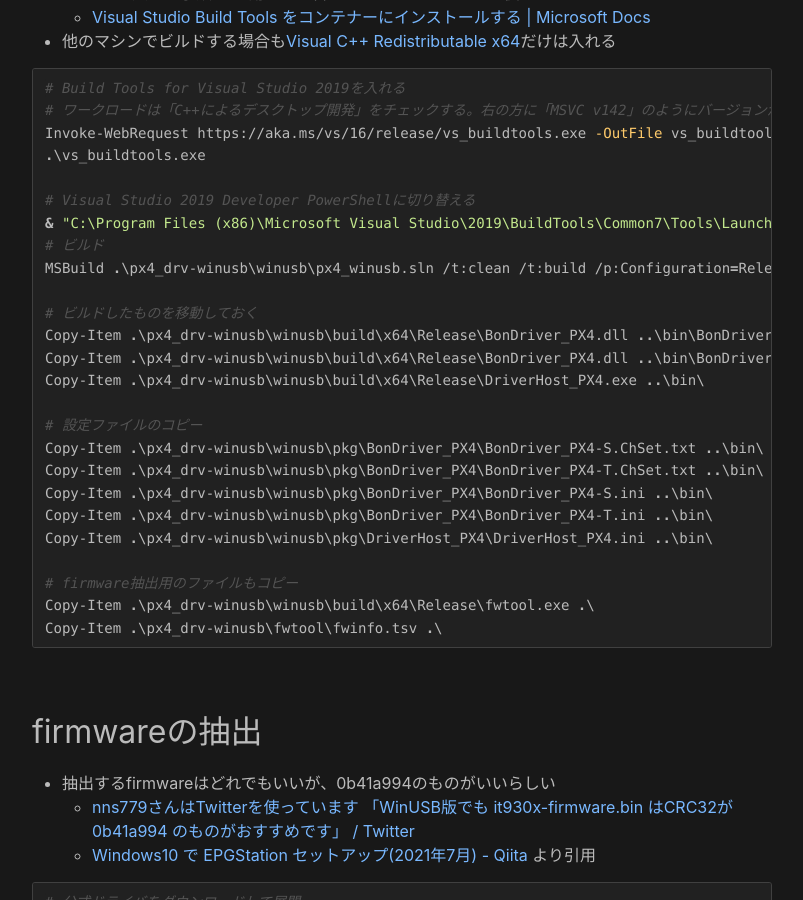
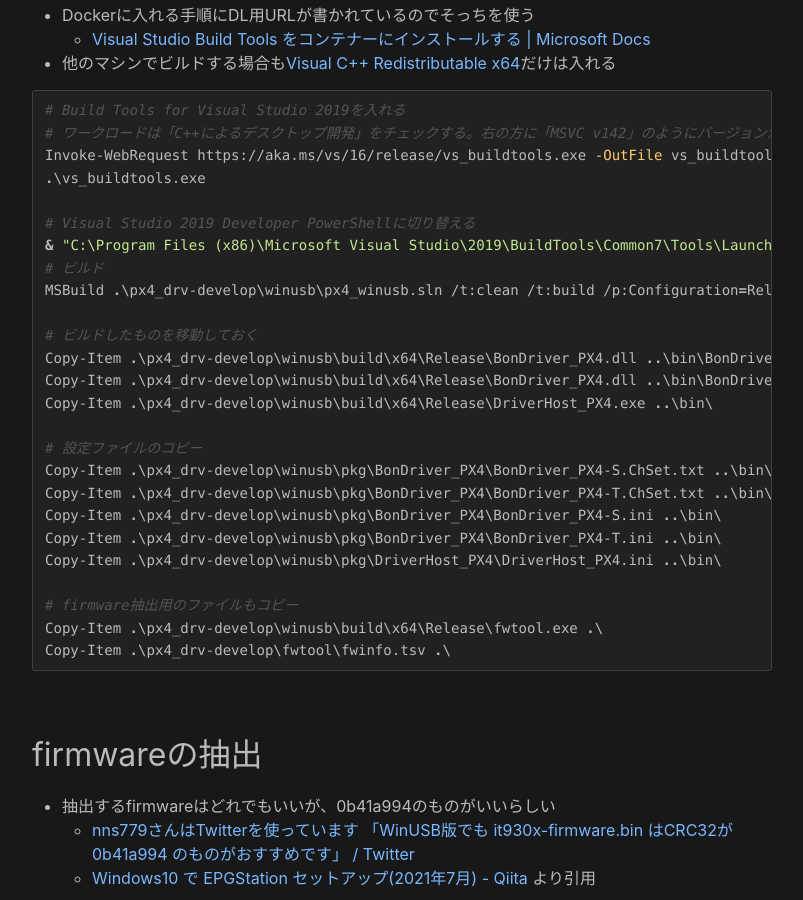
Before and after one commit to maeda577/maeda577.github.io, a Jekyll site: the page built from _posts/2021-07-18-hyperv-server-px4drv.md, in a window 1280 px wide and 900 px high, scrolled down 2758 px. Shown: the whole window, without its empty margins (238-1041 px from the left). Built offline with Jekyll 4.4.1, drawn with Linux system fonts in a browser that asks for light colours; some of the changed text lies outside the part shown.

Commit message:
記事修正

````diff
--- a/_posts/2021-07-18-hyperv-server-px4drv.md
+++ b/_posts/2021-07-18-hyperv-server-px4drv.md
@@ -33,8 +33,9 @@ mkdir C:\DTV\work\inf
 # 以降の作業は全てworkで行う
 cd C:\DTV\work
 
-# px4_drvのwinusbブランチをダウンロードしてくる
-Invoke-WebRequest https://github.com/nns779/px4_drv/archive/refs/heads/winusb.zip -OutFile px4_drv.zip
+# px4_drvのdevelopブランチをダウンロードしてくる
+# 以前はwinusbブランチだったがマージされた
+Invoke-WebRequest https://github.com/nns779/px4_drv/archive/refs/heads/develop.zip -OutFile px4_drv.zip
 Expand-Archive -Path .\px4_drv.zip -DestinationPath .\
 ```
 
@@ -49,7 +50,7 @@ Invoke-WebRequest https://go.microsoft.com/fwlink/?linkid=2166289 -OutFile wdkse
 
 # infにCatalogFileの定義を加えて別ディレクトリに入れる
 # ディレクトリ分けるのはInf2Catの引数でディレクトリを指定する必要があるため
-Get-Content .\px4_drv-winusb\winusb\pkg\inf\pxw3pe5_winusb.inf |
+Get-Content .\px4_drv-develop\winusb\pkg\inf\pxw3pe5_winusb.inf |
   ForEach-Object { $_.Replace("[Version]","[Version]`r`nCatalogFile.NTAMD64 = pxw3pe5_winusb.cat") } |
   Set-Content .\inf\pxw3pe5_winusb.inf
 
@@ -112,23 +113,23 @@ Invoke-WebRequest https://aka.ms/vs/16/release/vs_buildtools.exe -OutFile vs_bui
 # Visual Studio 2019 Developer PowerShellに切り替える
 & "C:\Program Files (x86)\Microsoft Visual Studio\2019\BuildTools\Common7\Tools\Launch-VsDevShell.ps1"
 # ビルド
-MSBuild .\px4_drv-winusb\winusb\px4_winusb.sln /t:clean /t:build /p:Configuration=Release /p:Platform=x64
+MSBuild .\px4_drv-develop\winusb\px4_winusb.sln /t:clean /t:build /p:Configuration=Release /p:Platform=x64
 
 # ビルドしたものを移動しておく
-Copy-Item .\px4_drv-winusb\winusb\build\x64\Release\BonDriver_PX4.dll ..\bin\BonDriver_PX4-T.dll
-Copy-Item .\px4_drv-winusb\winusb\build\x64\Release\BonDriver_PX4.dll ..\bin\BonDriver_PX4-S.dll
-Copy-Item .\px4_drv-winusb\winusb\build\x64\Release\DriverHost_PX4.exe ..\bin\
+Copy-Item .\px4_drv-develop\winusb\build\x64\Release\BonDriver_PX4.dll ..\bin\BonDriver_PX4-T.dll
+Copy-Item .\px4_drv-develop\winusb\build\x64\Release\BonDriver_PX4.dll ..\bin\BonDriver_PX4-S.dll
+Copy-Item .\px4_drv-develop\winusb\build\x64\Release\DriverHost_PX4.exe ..\bin\
 
 # 設定ファイルのコピー
-Copy-Item .\px4_drv-winusb\winusb\pkg\BonDriver_PX4\BonDriver_PX4-S.ChSet.txt ..\bin\
-Copy-Item .\px4_drv-winusb\winusb\pkg\BonDriver_PX4\BonDriver_PX4-T.ChSet.txt ..\bin\
-Copy-Item .\px4_drv-winusb\winusb\pkg\BonDriver_PX4\BonDriver_PX4-S.ini ..\bin\
-Copy-Item .\px4_drv-winusb\winusb\pkg\BonDriver_PX4\BonDriver_PX4-T.ini ..\bin\
-Copy-Item .\px4_drv-winusb\winusb\pkg\DriverHost_PX4\DriverHost_PX4.ini ..\bin\
+Copy-Item .\px4_drv-develop\winusb\pkg\BonDriver_PX4\BonDriver_PX4-S.ChSet.txt ..\bin\
+Copy-Item .\px4_drv-develop\winusb\pkg\BonDriver_PX4\BonDriver_PX4-T.ChSet.txt ..\bin\
+Copy-Item .\px4_drv-develop\winusb\pkg\BonDriver_PX4\BonDriver_PX4-S.ini ..\bin\
+Copy-Item .\px4_drv-develop\winusb\pkg\BonDriver_PX4\BonDriver_PX4-T.ini ..\bin\
+Copy-Item .\px4_drv-develop\winusb\pkg\DriverHost_PX4\DriverHost_PX4.ini ..\bin\
 
 # firmware抽出用のファイルもコピー
-Copy-Item .\px4_drv-winusb\winusb\build\x64\Release\fwtool.exe .\
-Copy-Item .\px4_drv-winusb\fwtool\fwinfo.tsv .\
+Copy-Item .\px4_drv-develop\winusb\build\x64\Release\fwtool.exe .\
+Copy-Item .\px4_drv-develop\fwtool\fwinfo.tsv .\
 ```
 
 firmwareの抽出
@@ -279,5 +280,6 @@ Register-ScheduledTask -TaskName "RescanDevice" -Trigger $trigger -Action $actio
 * `px4::DeviceBase::DeviceBase: CreateFileW() failed.` と `BonDriver::OpenTuner: WaitForSingleObject() failed.`
     * 原因わからず、しばらく待ってみたら(10分以上)解消したこともある
     * この状態でもmirakurunのEPG情報は取れていたり、EPGStation経由で見れたりする
+    * 2021/09/01時点のdevelopブランチの最新版をビルドして差し替えたら直った感じがする
 * mirakurunのWebUIが開かない
     * `Restart-Service mirakurun`
````
